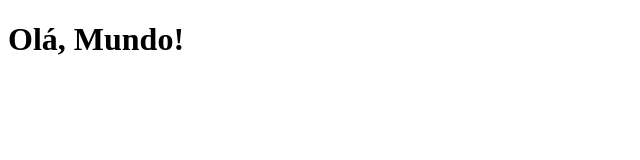
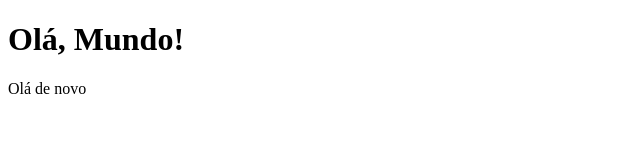
Before and after one commit to fl4viany/Ola-Mundo, a plain HTML site: page site-exemplo/index.html in a window 1280 px wide. Shown: the full height of the page, 0-640 px from the left. Drawn offline with Linux system fonts and the light colour scheme.

Commit message:
Update index.html

```diff
--- a/site-exemplo/index.html
+++ b/site-exemplo/index.html
@@ -8,5 +8,6 @@
 </head>
 <body>
     <h1>Olá, Mundo!</h1>
+    <p>Olá de novo</p>
 </body>
 </html>
```
